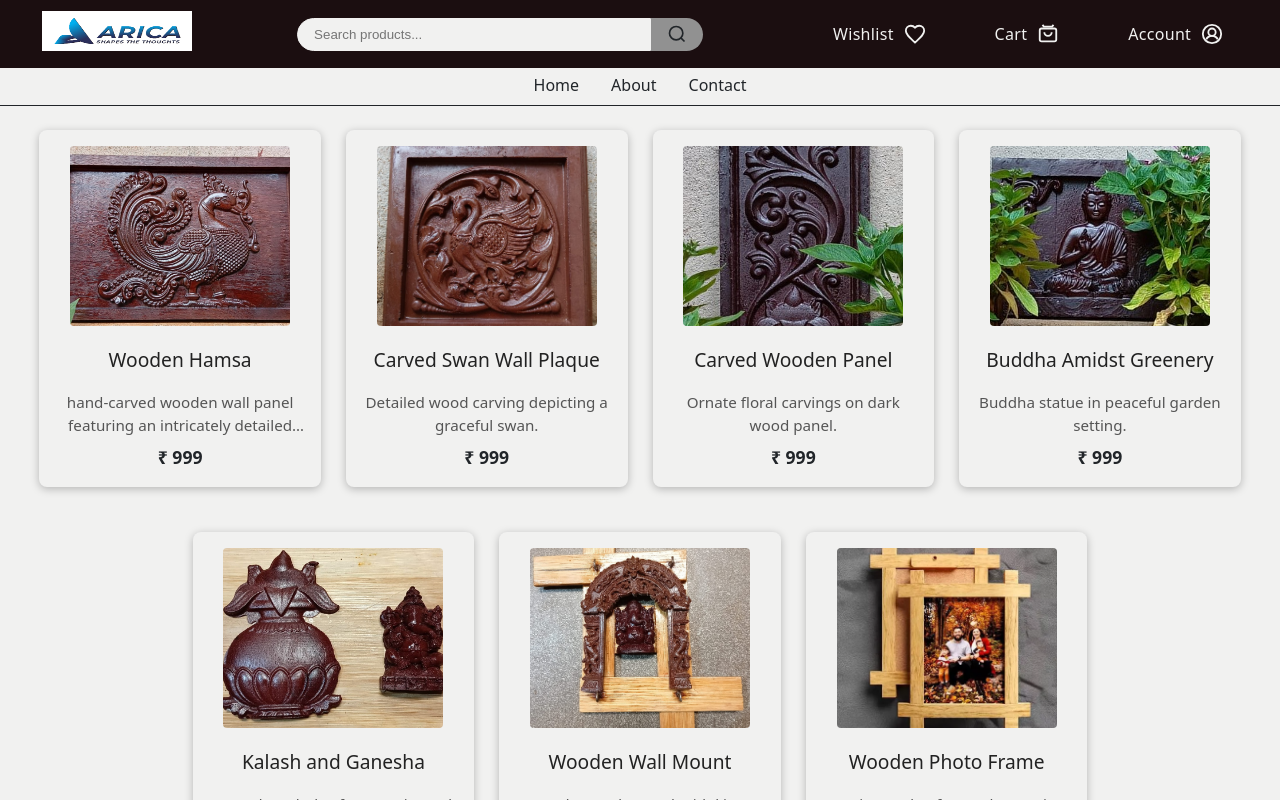
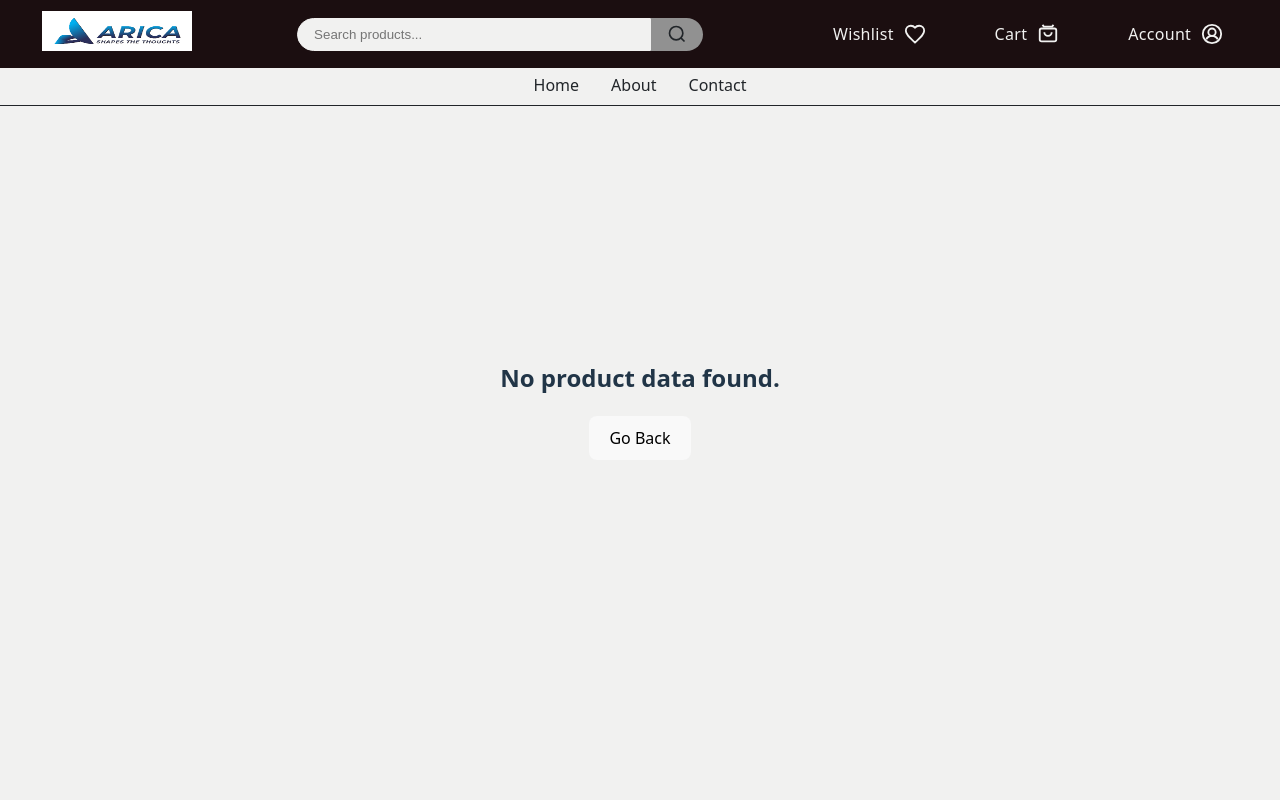
Before and after one commit to vivekbhat0120/HomeMade, a React (Vite) app: page /product-detail in a window 1280 px wide. Shown: the top 800 px of the page. Built offline with nearby package versions, Linux system fonts and the light colour scheme.

Commit message:
working on product details page

```diff
--- a/package.json
+++ b/package.json
@@ -11,7 +11,8 @@
   },
   "dependencies": {
     "react": "^19.1.0",
-    "react-dom": "^19.1.0"
+    "react-dom": "^19.1.0",
+    "react-router-dom": "^7.7.1"
   },
   "devDependencies": {
     "@eslint/js": "^9.30.1",
--- a/src/App.jsx
+++ b/src/App.jsx
@@ -3,14 +3,19 @@ import './App.css';
 import Header from './components/Header';
 import Navbar from './components/Navbar';
 import Home from './pages/Home';
+import ProductDetail from './pages/ProductDetail';
+import { BrowserRouter, Routes, Route } from 'react-router-dom';
 
 function App() {
   return (
-    <>
+    <BrowserRouter>
       <Header />
       <Navbar />
-      <Home />
-    </>
+      <Routes>
+        <Route path="/" element={<Home />} />
+        <Route path="/product-detail" element={<ProductDetail />} />
+      </Routes>
+    </BrowserRouter>
   );
 }
 
--- a/src/components/Product.jsx
+++ b/src/components/Product.jsx
@@ -1,10 +1,19 @@
 // src/components/Product.jsx
 import React from 'react';
+import { useNavigate } from 'react-router-dom';
 import '../styles/product.scss';
 
 const Product = ({ name, price, image, description }) => {
+  const navigate = useNavigate();
+
+  const handleClick = () => {
+    navigate('/product-detail', {
+      state: { name, price, image, description }
+    });
+  };
+
   return (
-    <div className="product-card">
+    <div className="product-card" onClick={handleClick} style={{ cursor: 'pointer' }}>
       <img src={image} alt={name} className="product-image" />
       <div className="product-info">
         <h2 className="product-name">{name}</h2>
--- /dev/null
+++ b/src/pages/ProductDetail.jsx
@@ -0,0 +1,34 @@
+// src/pages/ProductDetail.jsx
+import React from 'react';
+import { useLocation, useNavigate } from 'react-router-dom';
+import '../styles/productdetail.scss';
+
+const ProductDetail = () => {
+  const location = useLocation();
+  const navigate = useNavigate();
+  const product = location.state;
+
+  if (!product) {
+    // If no product data, redirect back or show a message
+    return (
+      <div className="product-detail-container">
+        <h2>No product data found.</h2>
+        <button onClick={() => navigate(-1)}>Go Back</button>
+      </div>
+    );
+  }
+
+  return (
+    <div className="product-detail-container">
+      <img src={product.image} alt={product.name} className="product-detail-image" />
+      <div className="product-detail-info">
+        <h2 className="product-detail-name">{product.name}</h2>
+        <p className="product-detail-description">{product.description}</p>
+        <div className="product-detail-price">₹ {product.price}</div>
+        <button onClick={() => navigate(-1)} className="back-button">Back</button>
+      </div>
+    </div>
+  );
+};
+
+export default ProductDetail;
```
Also changed, not shown: src/styles/productdetail.scss (added), 1 other file (tests, documents, lock files or other folders).
